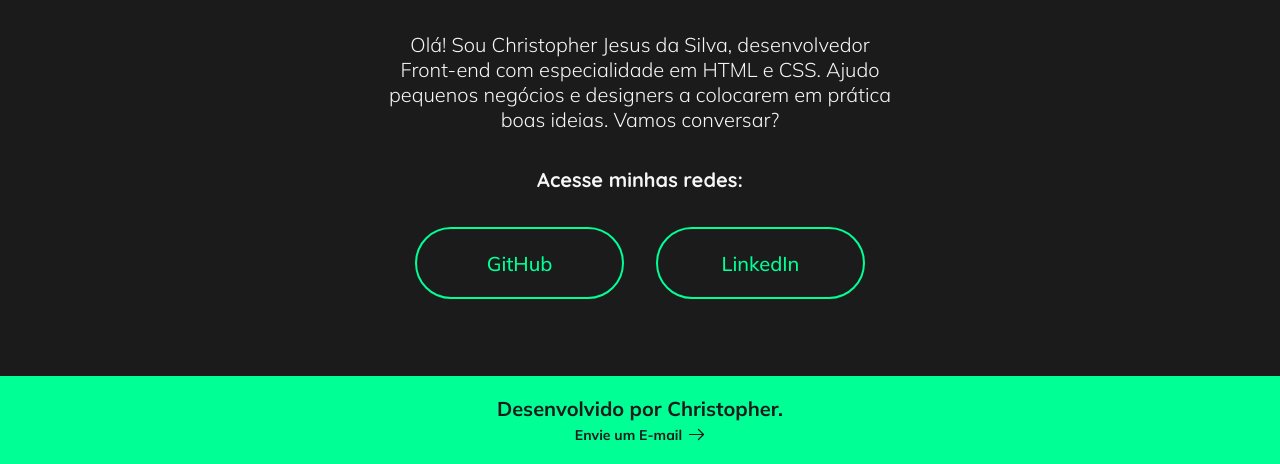
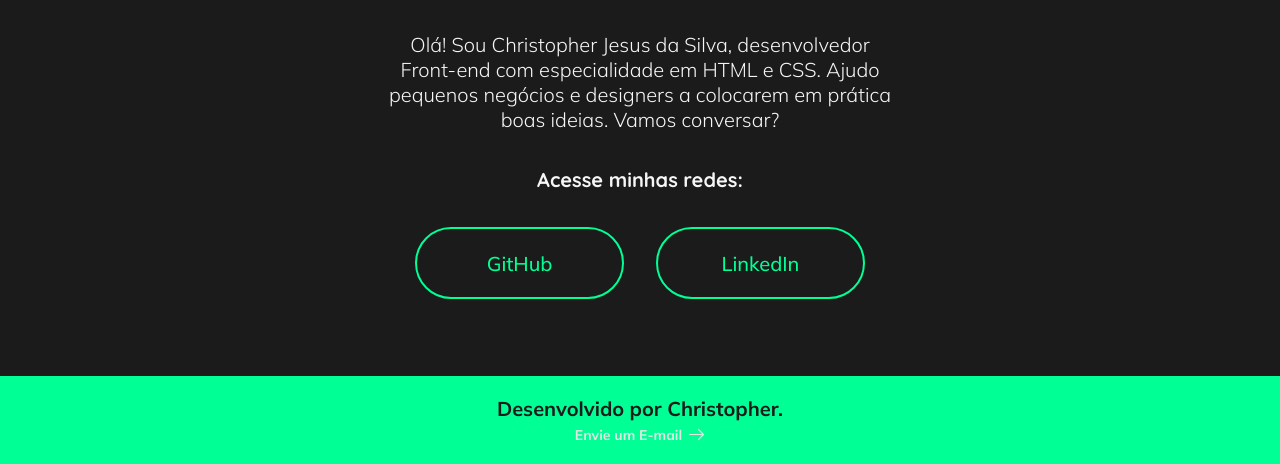
Before and after one commit to Krjorn/MyPortfolio, a plain HTML site: page index.html in a window 1280 px wide. In both pictures the pointer is over the link "Envie um E-mail". Shown: the part 596-1060 px from the top of the page. Drawn offline with Linux system fonts and the light colour scheme.

Commit message:
added hover effect to e-mail link

```diff
--- a/styles/style.css
+++ b/styles/style.css
@@ -142,6 +142,10 @@ ul {
     padding: 5px 0 0 0;
 }
 
+.footer a:hover {
+    filter: invert(100%);
+}
+
 @media (max-width: 1200px) {
     .header {
         padding: 8% 0 2% 0;
```
